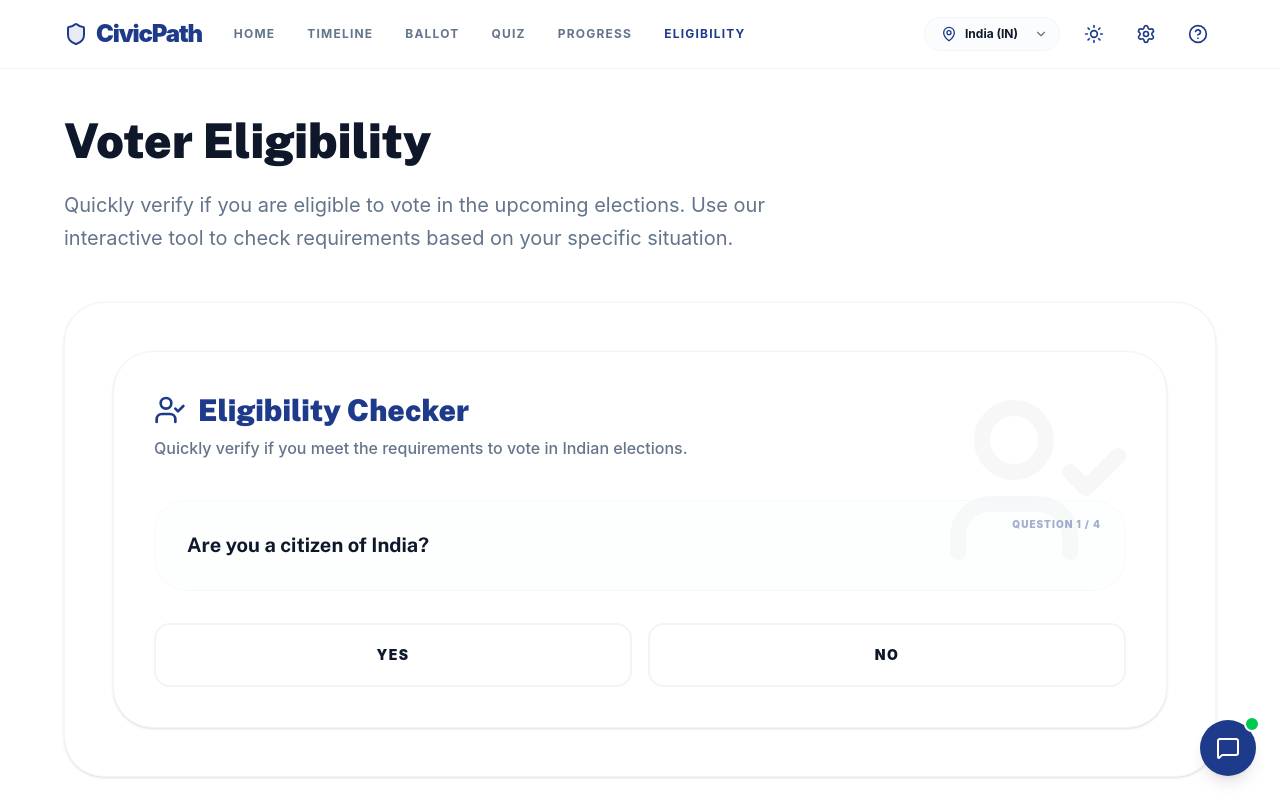
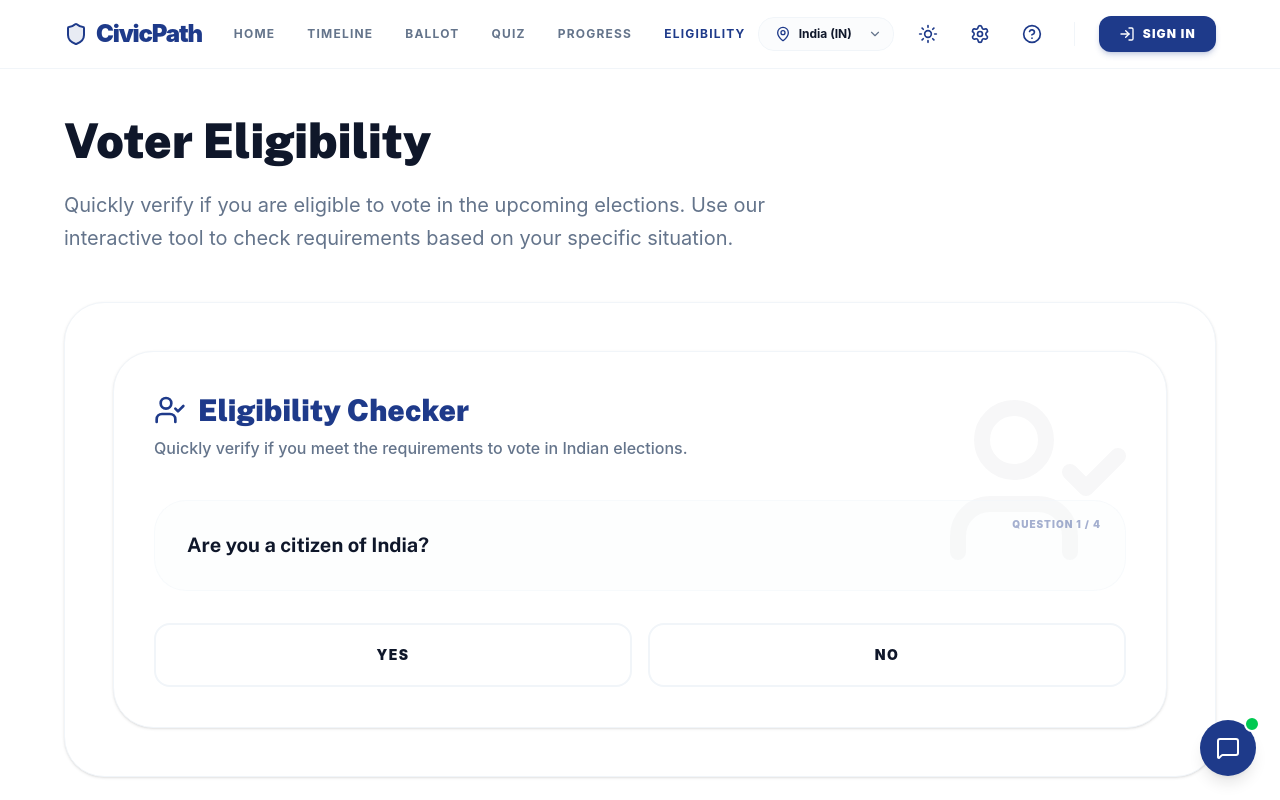
Before and after one commit to SMEETGAJERA876/Election-Process-Guide, a React (Vite) app: page /eligibility in a window 1280 px wide. Shown: the top 800 px of the page. Built offline with nearby package versions, Linux system fonts and the light colour scheme.

Commit message:
Add Sign In button to header

```diff
--- a/src/components/Header.tsx
+++ b/src/components/Header.tsx
@@ -1,6 +1,6 @@
 import React from 'react';
 import { Link, useLocation } from 'react-router-dom';
-import { Shield, Sun, Moon } from 'lucide-react';
+import { Shield, Sun, Moon, LogIn } from 'lucide-react';
 import RegionSelector from './RegionSelector';
 import SettingsModal from './SettingsModal';
 import HelpModal from './HelpModal';
@@ -56,6 +56,10 @@ const Header: React.FC = () => {
 
           <SettingsModal />
           <HelpModal />
+          <div className="w-px h-6 bg-border mx-2 hidden md:block" />
+          <button className="hidden md:flex items-center gap-2 bg-primary text-white px-5 py-2.5 rounded-xl text-xs font-black uppercase tracking-widest hover:bg-primary/90 transition-all shadow-md shadow-primary/20 active:scale-95">
+            <LogIn className="w-4 h-4" /> Sign In
+          </button>
         </div>
       </div>
     </header>
```
